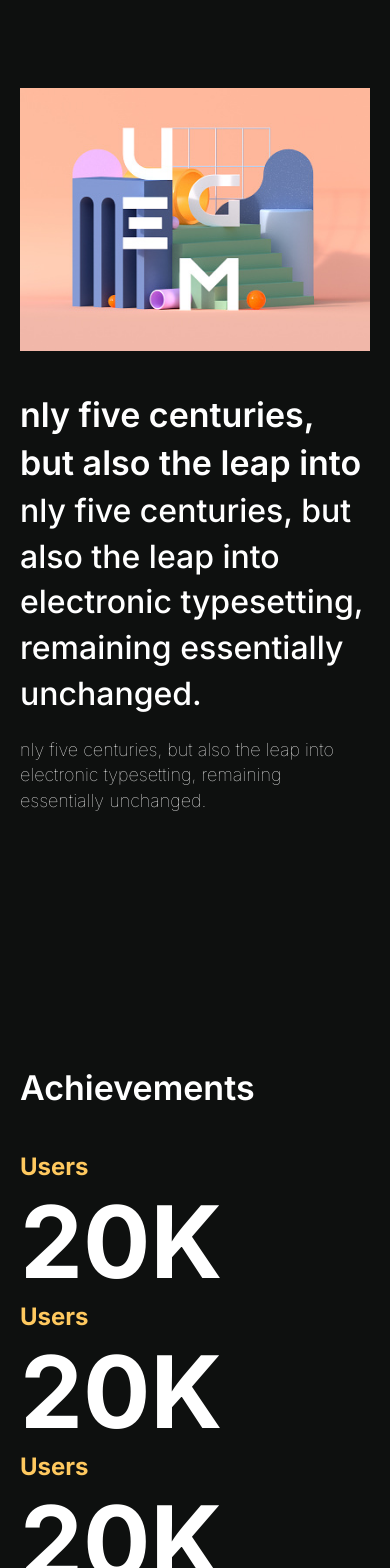
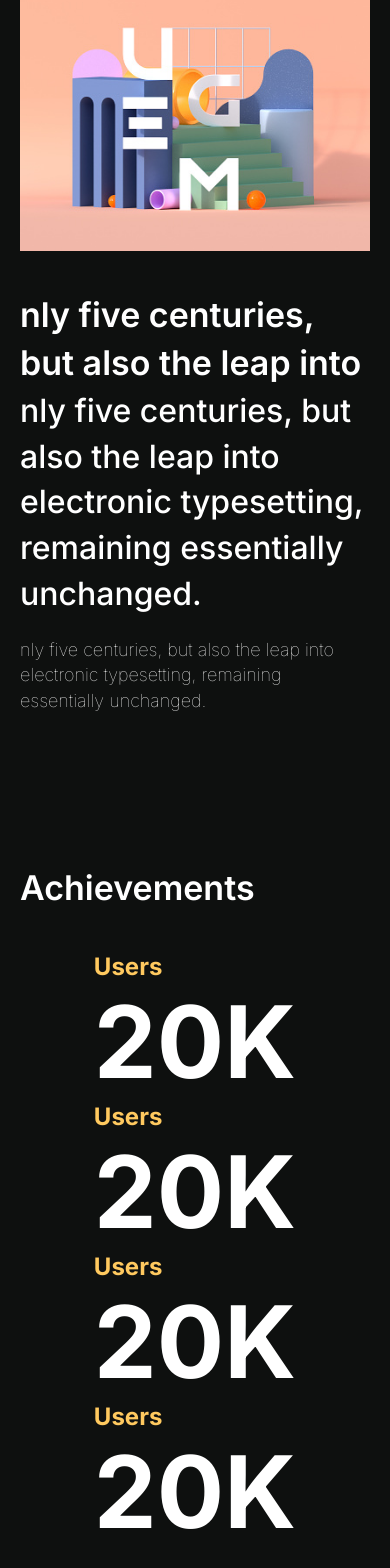
Before and after one commit to 70Ni/webapp, a React (Create React App) app: page / in a window 390 px wide. Shown: the part 1168-2736 px from the top of the page. Built offline with nearby package versions, Linux system fonts and the light colour scheme.

Commit message:
landing page mobview

```diff
--- a/src/Section/Capabilities/Capability.css
+++ b/src/Section/Capabilities/Capability.css
@@ -53,7 +53,7 @@
 .Catebutton {
     padding: 34px 40px;
     border-radius: 40px;
-    margin: 20px;
+    margin: 0px;
     font-size: 32px;
     width: 100%;
     background-color: #8234E1;
@@ -98,4 +98,21 @@
     .captagBox {
         padding: 32px 24px;
     }
+    .ValueContainer {
+        justify-content: center;
+    }
+    .Values {
+        margin-right: 0px;
+    }
+    .outerwrapper {
+        padding: 80px 0px;
+    }
   }
+  @media only screen and (max-width: 584px) {
+    .categBox{
+        padding: 40px 20px;
+    }
+    .captagBox {
+        padding: 40px 20px;
+    }
+  }
```
